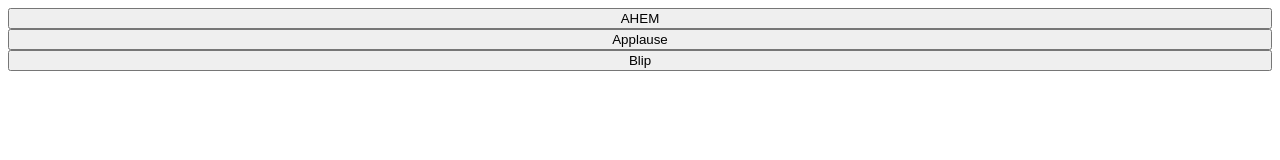
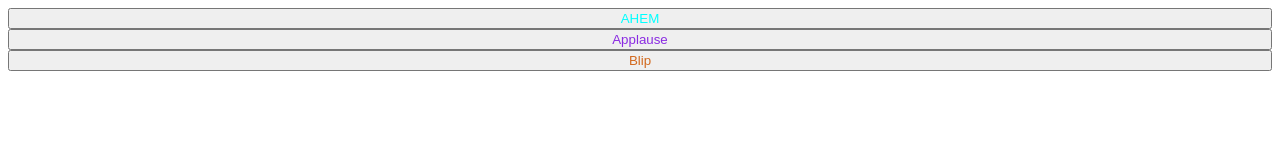
Before and after one commit to SebastianGarda/mi349_soundboard, a plain HTML site: page index.html in a window 1280 px wide. Drawn offline with Linux system fonts and the light colour scheme.

Commit message:
color change

```diff
--- a/style.css
+++ b/style.css
@@ -8,3 +8,15 @@ button{
     flex-direction: row;
     justify-content: center;
 }
+
+#Ahem{
+    color: aqua;
+}
+
+#Applause{
+    color: blueviolet;
+}
+
+#Blip{
+    color: chocolate;
+}
```
